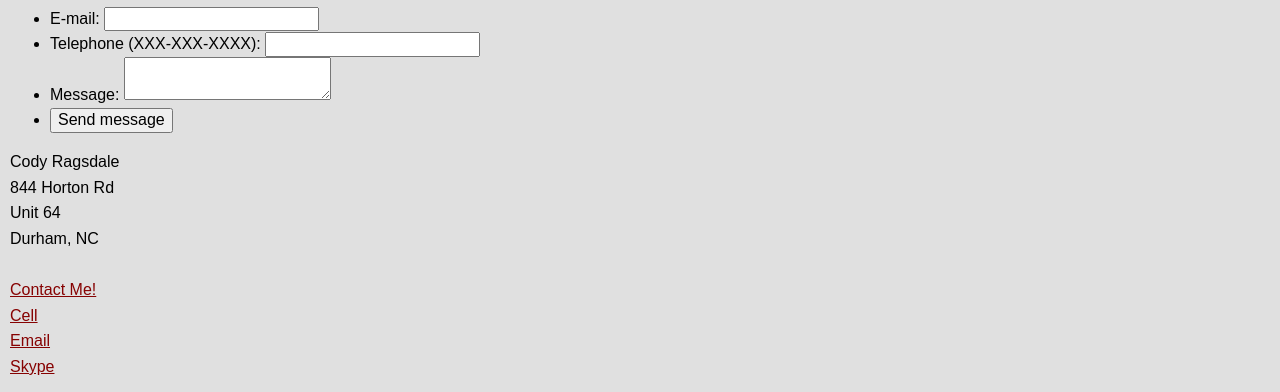
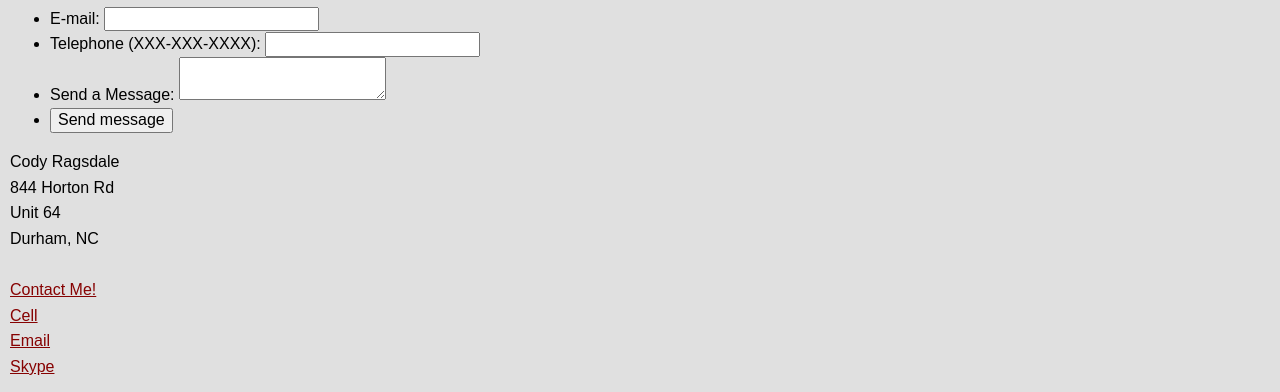
Before and after one commit to CodyRagsdale/Portfolio-Site, a plain HTML site: page contact.html in a window 1280 px wide. Shown: the part 190-582 px from the top of the page. Drawn offline with nearby package versions, Linux system fonts and the light colour scheme.

Commit message:
Update contact.html
Changed text Message to Send a Message

```diff
--- a/contact.html
+++ b/contact.html
@@ -79,7 +79,7 @@
           </li>
           <li>
             <label class="standard-label" for="contact-message"
-              >Message:
+              >Send a Message:
             </label>
             <textarea maxlength="240" id="contact-message" required></textarea>
           </li>
```
